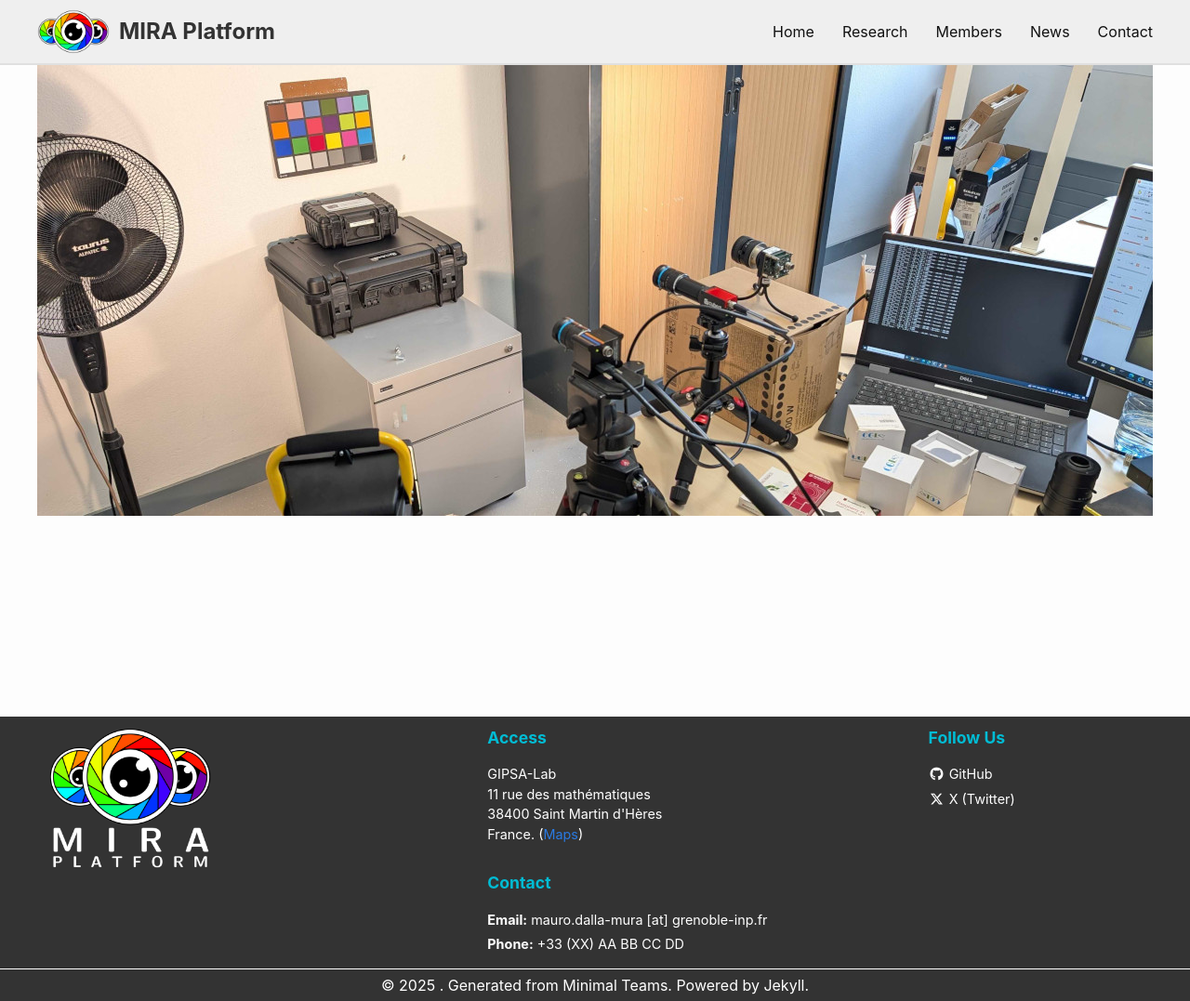
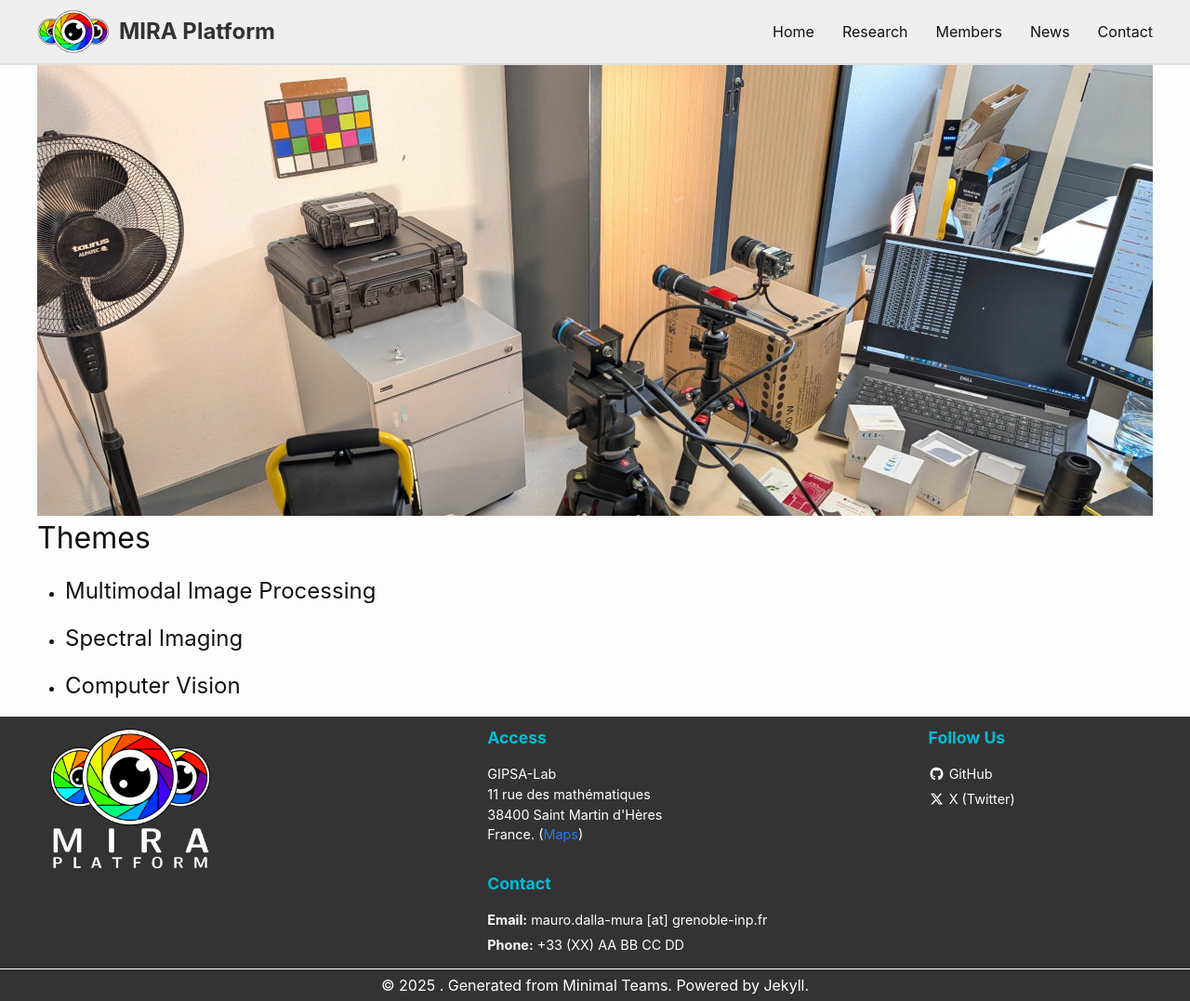
Before and after one commit to mira-imaging/mira-imaging.github.io, a Jekyll site: the page built from _pages_navbar/research.md, in a window 1280 px wide and 1077 px high. Shown: the whole window at 93% size. Built offline with Jekyll 4.4.1, drawn with Linux system fonts in a browser that asks for light colours.

Commit message:
research

```diff
--- a/_pages_navbar/research.md
+++ b/_pages_navbar/research.md
@@ -3,3 +3,16 @@ layout: banner_top
 title: Research
 permalink: /research/
 ---
+
+<h1>Themes</h1>
+<ul>
+    <li>
+        <h2>Multimodal Image Processing</h2>
+    </li>
+    <li>
+        <h2>Spectral Imaging</h2>
+    </li>
+    <li>
+        <h2>Computer Vision</h2>
+    </li>
+</ul>
```
Also changed, not shown: images/logos/affiliations/Logo_Université_Grenoble_Alpes_2020.svg.png (added), images/logos/affiliations/carnot_lsi.png (added).
